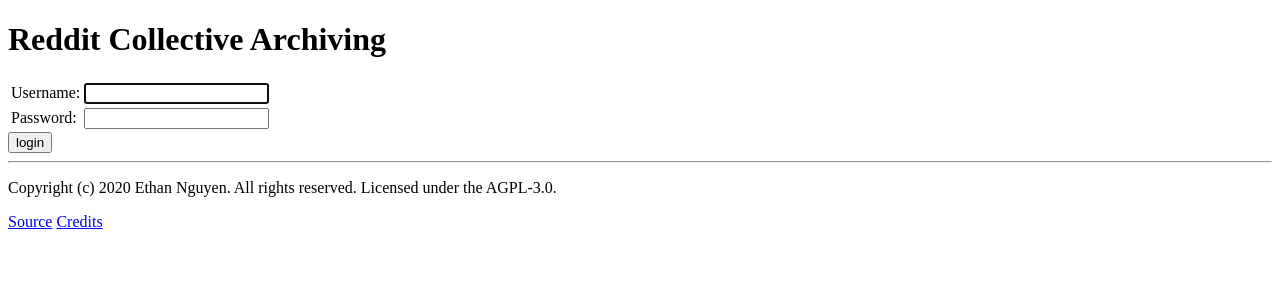
After one commit to etnguyen03/CollectiveRedditArchiverOrchestrator, a Django app: page /login/ in a window 1280 px wide. The commit adds this page. Shown: the top 300 px of the page. Run offline with Django 3.2, Linux system fonts and the light colour scheme.

Commit message:
Refactor: use django.contrib.auth views for authentication

```diff
--- a/CollectiveRedditArchiverOrchestrator/settings.py
+++ b/CollectiveRedditArchiverOrchestrator/settings.py
@@ -120,3 +120,7 @@ USE_TZ = True
 # https://docs.djangoproject.com/en/3.0/howto/static-files/
 
 STATIC_URL = '/static/'
+
+LOGIN_URL = "/login/"
+LOGIN_REDIRECT_URL = "/ucp/"
+LOGOUT_REDIRECT_URL = "/"
--- a/CollectiveRedditArchiverOrchestrator/urls.py
+++ b/CollectiveRedditArchiverOrchestrator/urls.py
@@ -14,11 +14,17 @@ Including another URLconf
     2. Add a URL to urlpatterns:  path('blog/', include('blog.urls'))
 """
 from django.contrib import admin
+from django.contrib.auth import views as auth_views
 from django.urls import include, path
 from index import views as index_views
+from auth.register import views as register_views
 
 urlpatterns = [
     path('admin/', admin.site.urls),
     path('r/', include('subreddit.urls')),
     path('', index_views.index),
+    path('register/', register_views.register),
+    path('ucp/', include('ucp.urls')),
+    path('logout/', auth_views.LogoutView.as_view()),
+    path('login/', auth_views.LoginView.as_view(template_name="login/index.html"), name="login"),
 ]
--- a/subreddit/models.py
+++ b/subreddit/models.py
@@ -36,6 +36,8 @@ class Worker(models.Model):
     profile = models.ManyToManyField(User)
     ip = models.GenericIPAddressField()
     create_time = models.DateTimeField(auto_now_add=True)
+    working = models.BooleanField(default=False)
+    last_update = models.DateTimeField(auto_now=True)
 
 
 class Task(models.Model):
--- /dev/null
+++ b/templates/login/index.html
@@ -0,0 +1,35 @@
+{% extends 'templates/base.html' %}
+
+{% block content %}
+
+{% if form.errors %}
+<p>Your username and password didn't match. Please try again.</p>
+{% endif %}
+
+{% if next %}
+    {% if user.is_authenticated %}
+    <p>Your account doesn't have access to this page. To proceed,
+    please login with an account that has access.</p>
+    {% else %}
+    <p>Please login to see this page.</p>
+    {% endif %}
+{% endif %}
+
+<form method="post" action="{% url 'login' %}">
+{% csrf_token %}
+<table>
+<tr>
+    <td>{{ form.username.label_tag }}</td>
+    <td>{{ form.username }}</td>
+</tr>
+<tr>
+    <td>{{ form.password.label_tag }}</td>
+    <td>{{ form.password }}</td>
+</tr>
+</table>
+
+<input type="submit" value="login">
+<input type="hidden" name="next" value="{{ next }}">
+</form>
+
+{% endblock %}
--- a/templates/templates/base.html
+++ b/templates/templates/base.html
@@ -2,7 +2,7 @@
 <html lang="en">
 <head>
     <meta charset="UTF-8">
-    <title>Index</title>
+    <title>{% block title %}{% endblock %} - Reddit Archiving</title>
 </head>
 <body>
     <h1>Reddit Collective Archiving</h1>
```
Also changed, not shown: auth/register/views.py (added, +18 -0 lines), templates/register/index.html (added, +11 -0 lines), auth/__init__.py (added), auth/register/__init__.py (added).
